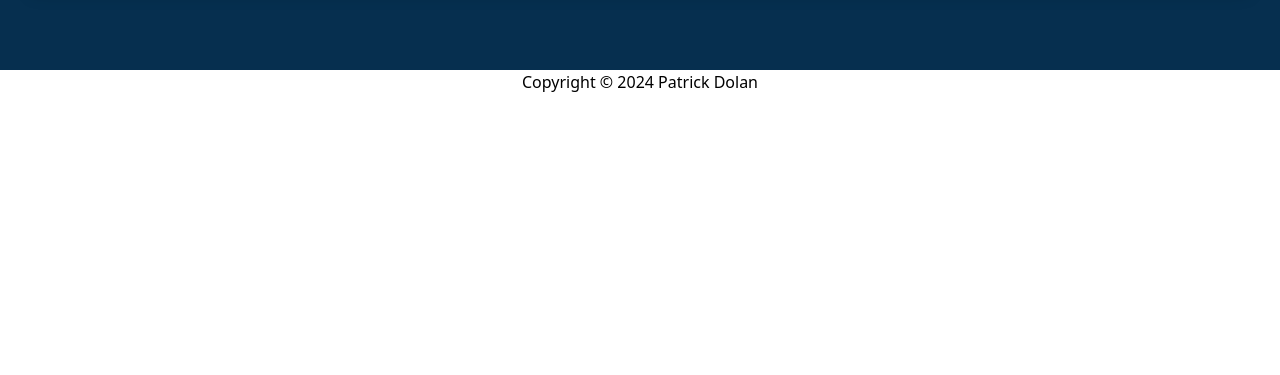
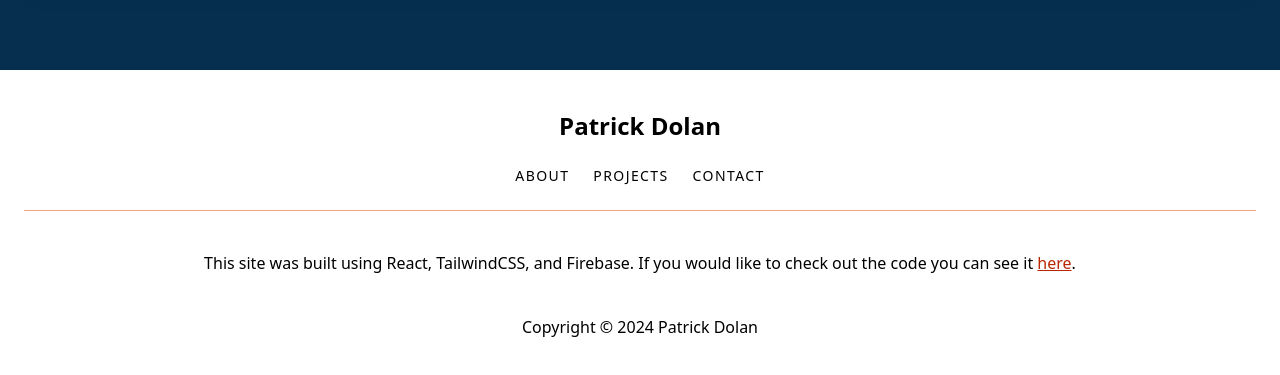
Before and after one commit to Patrick-Dolan/portfolio, a React (Vite) app: page / in a window 1280 px wide. Shown: the part 3536-3911 px from the top of the page. Before the commit the page ends 3630 px from the top, so only its background shows below. Built offline with nearby package versions, Linux system fonts and the light colour scheme.

Commit message:
add more info and navigation to footer

```diff
--- a/src/components/sections/Footer.jsx
+++ b/src/components/sections/Footer.jsx
@@ -4,9 +4,19 @@ function Footer() {
   const currentYear = new Date().getFullYear();
 
   return (
-    <footer>
+    <footer className="py-10 text-center">
       <SectionContainer>
-        <p className="text-center">Copyright &copy; {currentYear} Patrick Dolan</p>
+        <a href="#hero-section">
+          <p className="font-bold text-2xl">Patrick Dolan</p>
+        </a>
+        <ul className="uppercase text-sm my-6 flex justify-center gap-6">
+          <li><a href="#about" className="tracking-widest hover:text-secondary">About</a></li>
+          <li><a href="#projects" className="tracking-widest hover:text-secondary">Projects</a></li>
+          <li><a href="#contact" className="tracking-widest hover:text-secondary">Contact</a></li>
+        </ul>
+        <hr className="border-secondary-light opacity-50" />
+        <p className="py-10">This site was built using React, TailwindCSS, and Firebase. If you would like to check out the code you can see it <a href="https://github.com/Patrick-Dolan/portfolio" target="_blank" className="text-secondary underline">here</a>.</p>
+        <p>Copyright &copy; {currentYear} Patrick Dolan</p>
       </SectionContainer>
     </footer>
   )
```
